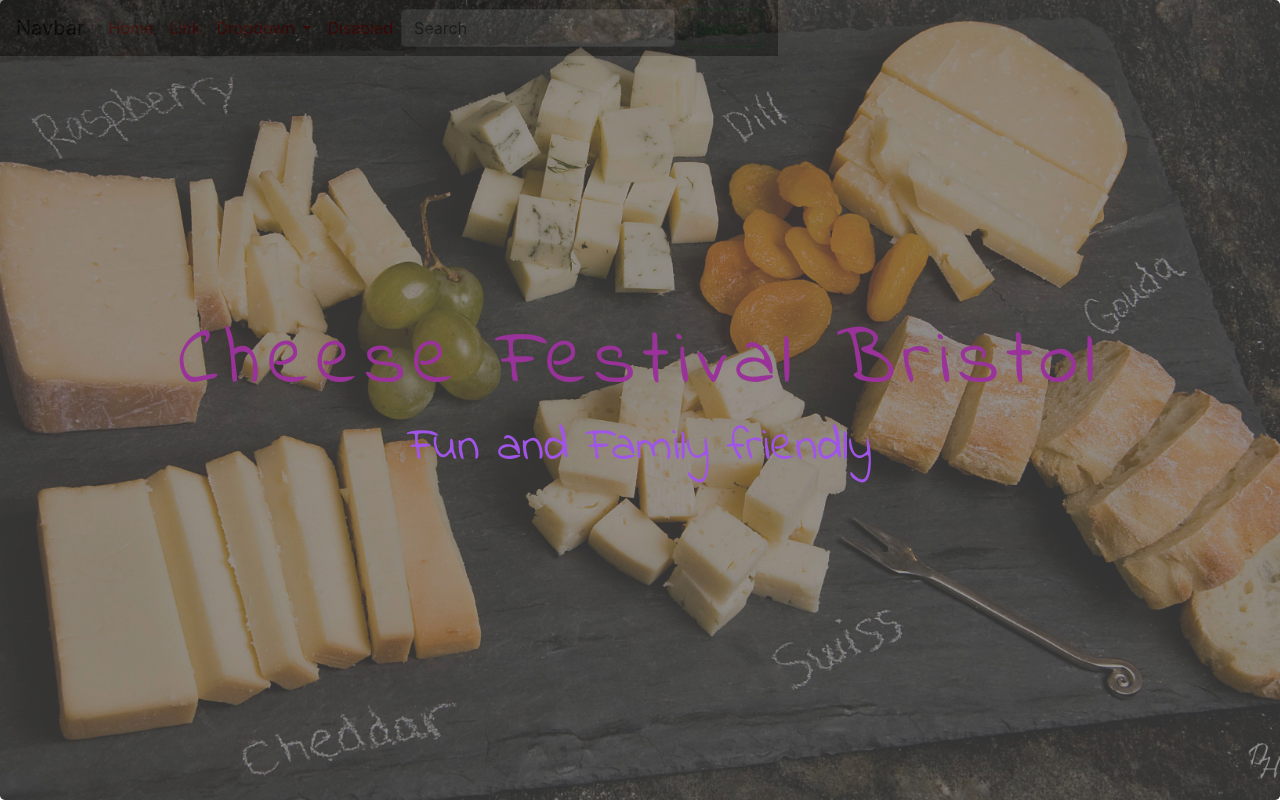
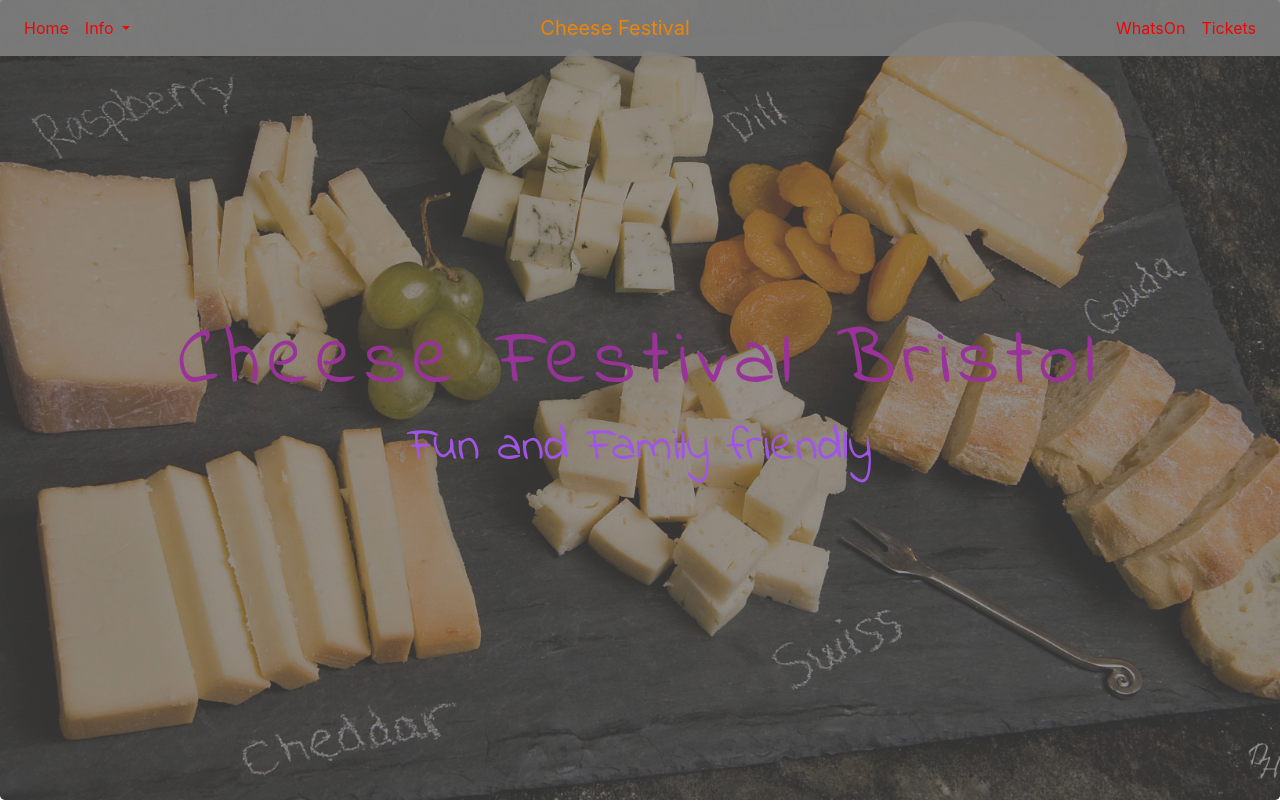
Before and after one commit to oliversiket/cheese_festival, a website: page src/contact.html in a window 1280 px wide. Shown: the top 802 px of the page. Drawn offline with Linux system fonts and the light colour scheme.

Commit message:
added nav to contact page

```diff
--- a/src/contact.html
+++ b/src/contact.html
@@ -19,39 +19,43 @@
         <!-------- HEADER  -------->
 
     <header>
-        <nav class="navbar navbar-expand-lg navbar-light bg-light">
-                <a class="navbar-brand" href="#">Navbar</a>
-                <button class="navbar-toggler" type="button" data-toggle="collapse" data-target="#navbarSupportedContent" aria-controls="navbarSupportedContent" aria-expanded="false" aria-label="Toggle navigation">
+        <nav class="navbar navbar-expand-lg navbar-dark bg-dark fixed-top">
+
+                    <!--  Show this only on mobile to medium screens  -->
+                    <a class="navbar-brand d-lg-none" href="#">Navbar</a>
+
+                    <button class="navbar-toggler" type="button" data-toggle="collapse" data-target="#navbarToggle" aria-controls="navbarToggle" aria-expanded="false" aria-label="Toggle navigation">
                       <span class="navbar-toggler-icon"></span>
                     </button>
 
-                <div class="collapse navbar-collapse" id="navbarSupportedContent">
-                  <ul class="navbar-nav mr-auto">
-                    <li class="nav-item active">
-                      <a class="nav-link" href="#">Home <span class="sr-only">(current)</span></a>
+                    <!--  Use flexbox utility classes to change how the child elements are justified  -->
+                    <div class="collapse navbar-collapse justify-content-between" id="navbarToggle">
+
+                      <ul class="navbar-nav">
+                        <li class="nav-item">
+                          <a class="nav-link" href="#">Home</a>
+                        </li>
+                        <li class="nav-item dropdown">
+                          <a class="nav-link dropdown-toggle" href="#" id="navbarDropdownMenuLink" role="button" data-toggle="dropdown" aria-haspopup="true" aria-expanded="false">
+                            Info
+                          </a>
+                          <div class="dropdown-menu" aria-labelledby="navbarDropdownMenuLink">
+                            <a class="dropdown-item" href="#">Directions</a>
+                            <a class="dropdown-item" href="#">Contact</a>
+                            <a class="dropdown-item" href="#">FAQs</a>
+                          </div>
+                        </li>
+                      </ul>
+                      <!--   Show this only lg screens and up   -->
+                      <a class="navbar-brand d-none d-lg-block" href="#">Cheese Festival</a>
+                      <ul class="navbar-nav">
+                        <li class="nav-item">
+                          <a class="nav-link active" href="#">WhatsOn<span class="sr-only">(current)</span></a>
                         </li>
                         <li class="nav-item">
-                      <a class="nav-link" href="#">Link</a>
-                    </li>
-                    <li class="nav-item dropdown">
-                      <a class="nav-link dropdown-toggle" href="#" id="navbarDropdown" role="button" data-toggle="dropdown" aria-haspopup="true" aria-expanded="false">
-                        Dropdown
-                      </a>
-                      <div class="dropdown-menu" aria-labelledby="navbarDropdown">
-                        <a class="dropdown-item" href="#">Action</a>
-                        <a class="dropdown-item" href="#">Another action</a>
-                        <div class="dropdown-divider"></div>
-                        <a class="dropdown-item" href="#">Something else here</a>
-                      </div>
-                    </li>
-                    <li class="nav-item">
-                      <a class="nav-link disabled" href="#">Disabled</a>
+                          <a class="nav-link" href="#">Tickets</a>
                         </li>
                       </ul>
-                  <form class="form-inline my-2 my-lg-0">
-                    <input class="form-control mr-sm-2" type="search" placeholder="Search" aria-label="Search">
-                    <button class="btn btn-outline-success my-2 my-sm-0" type="submit">Search</button>
-                  </form>
                     </div>
                   </nav>
     </header>
```
Also changed, not shown: src/index.html (+1 -1 lines). Lines whose indentation alone changed are shown as unchanged.
